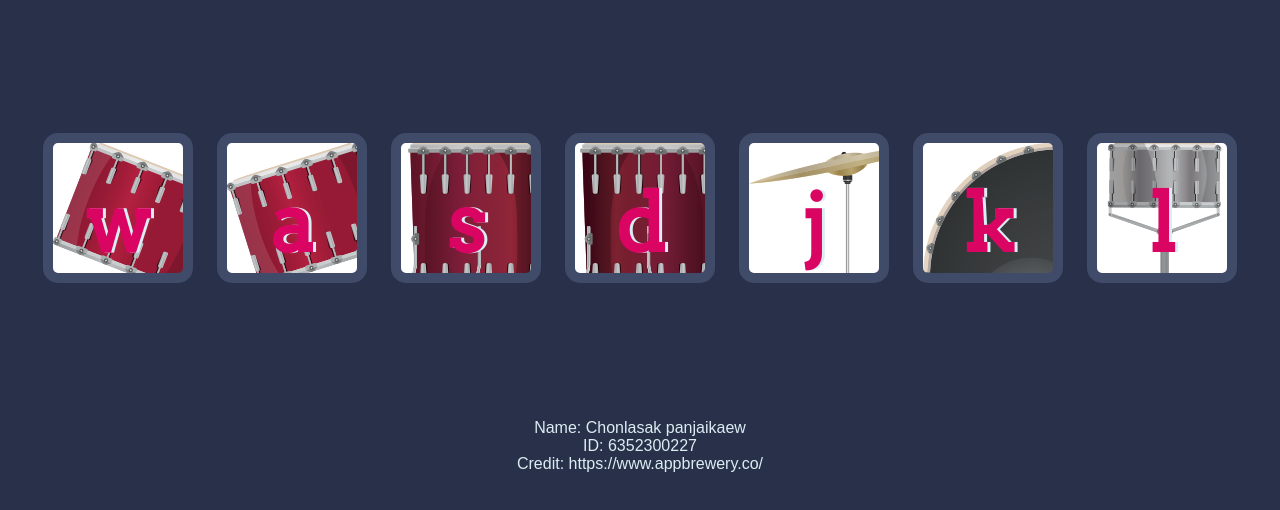
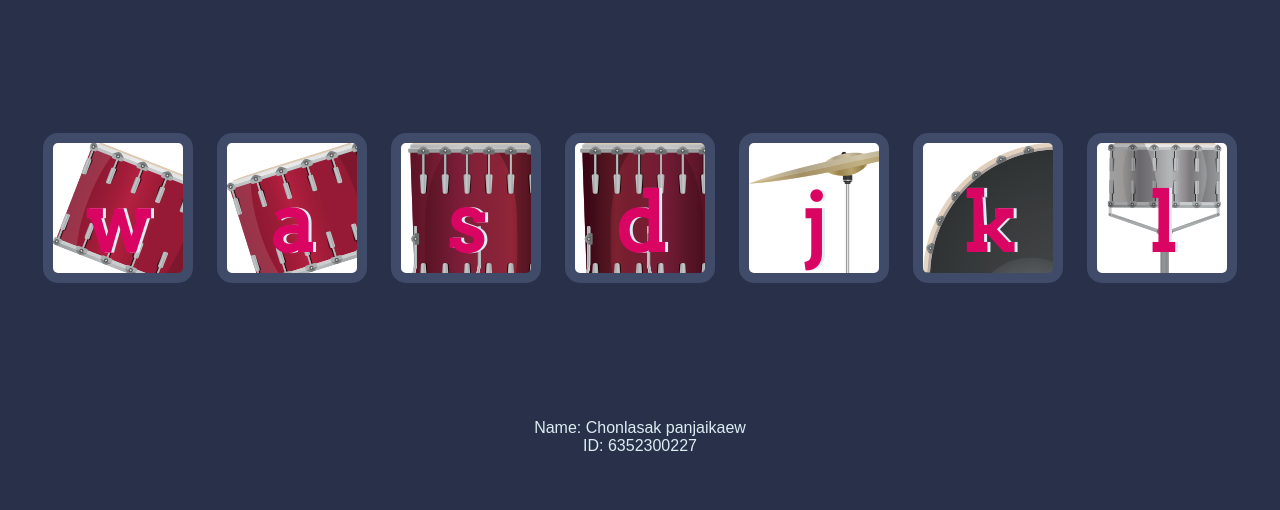
Before and after one commit to Vamsper/Drum_Kit, a plain HTML site: page index.html in a window 1280 px wide. Shown: the part 156-666 px from the top of the page. Drawn offline with Linux system fonts and the light colour scheme.

Commit message:
Update index.html

```diff
--- a/index.html
+++ b/index.html
@@ -26,9 +26,6 @@
     Name: Chonlasak panjaikaew</br>
     ID: 6352300227
   </footer>
-  <footer>
-    Credit: https://www.appbrewery.co/
-  </footer>
 
   <script src="index.js" charset="utf-8"></script>
 
```
